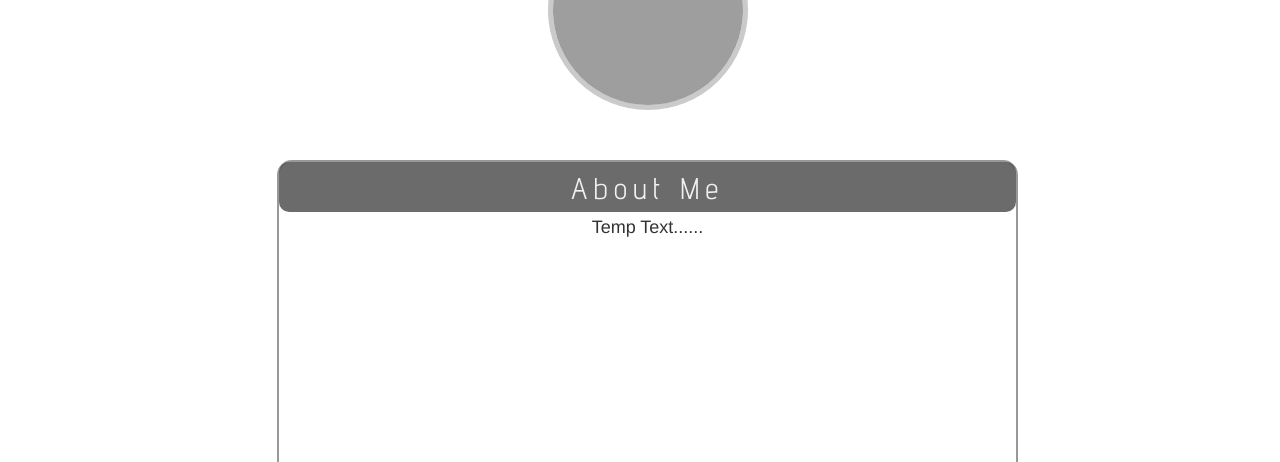
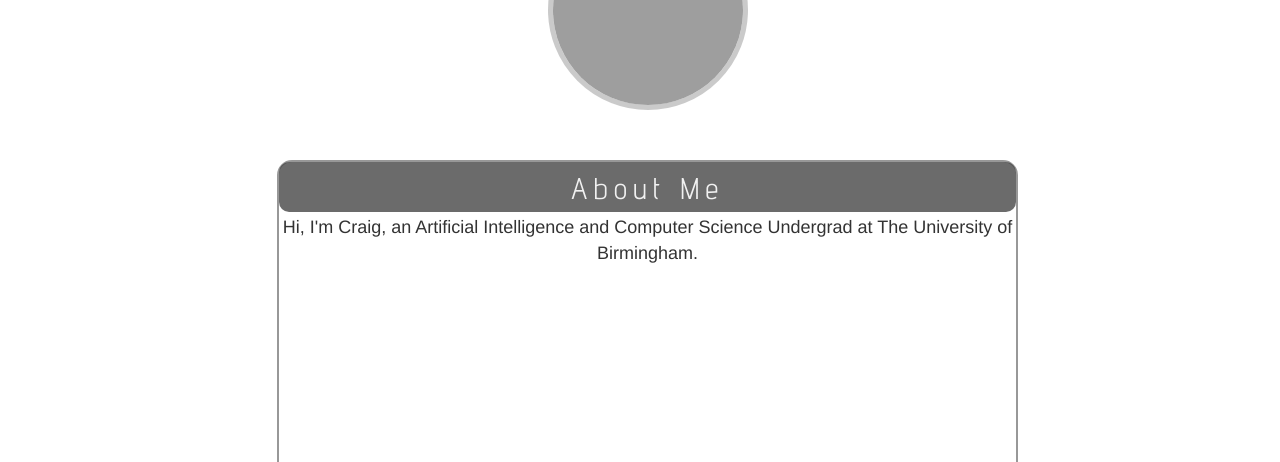
Before and after one commit to CraigTheCrag/CVWebApp, a Django app: page / in a window 1280 px wide. Shown: the part 240-702 px from the top of the page. Run offline with Django 3.2, Linux system fonts and the light colour scheme; some libraries are stand-ins or nearby versions; grey boxes are pictures that could not be loaded.

Commit message:
Added small amount of text to 'about me' section

```diff
--- a/blog/templates/blog/homepage.html
+++ b/blog/templates/blog/homepage.html
@@ -13,7 +13,8 @@
                     <h2>About Me</h2>
                 </div>
                 <div class="about-me-txt">
-                    <p>Temp Text......</p>
+                    <p>Hi, I'm Craig, an Artificial Intelligence and Computer Science Undergrad at The University of Birmingham.
+                    </p>
                 </div>
             </div>
         </div>
```
